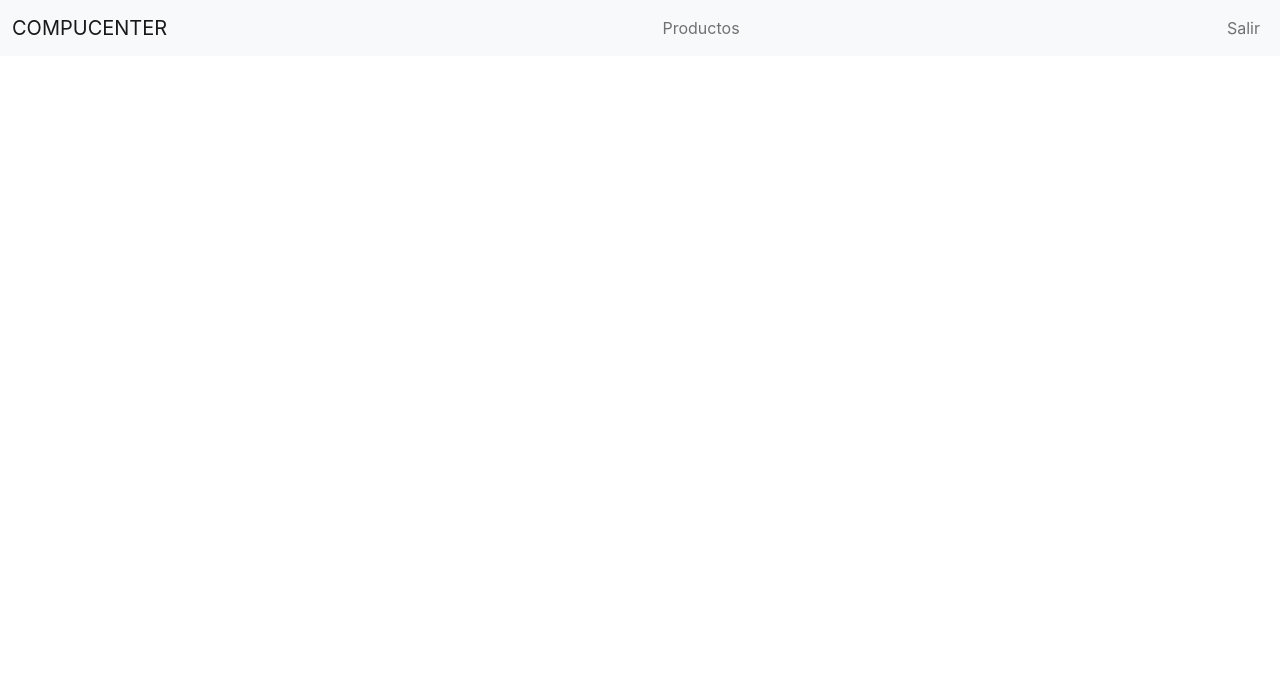
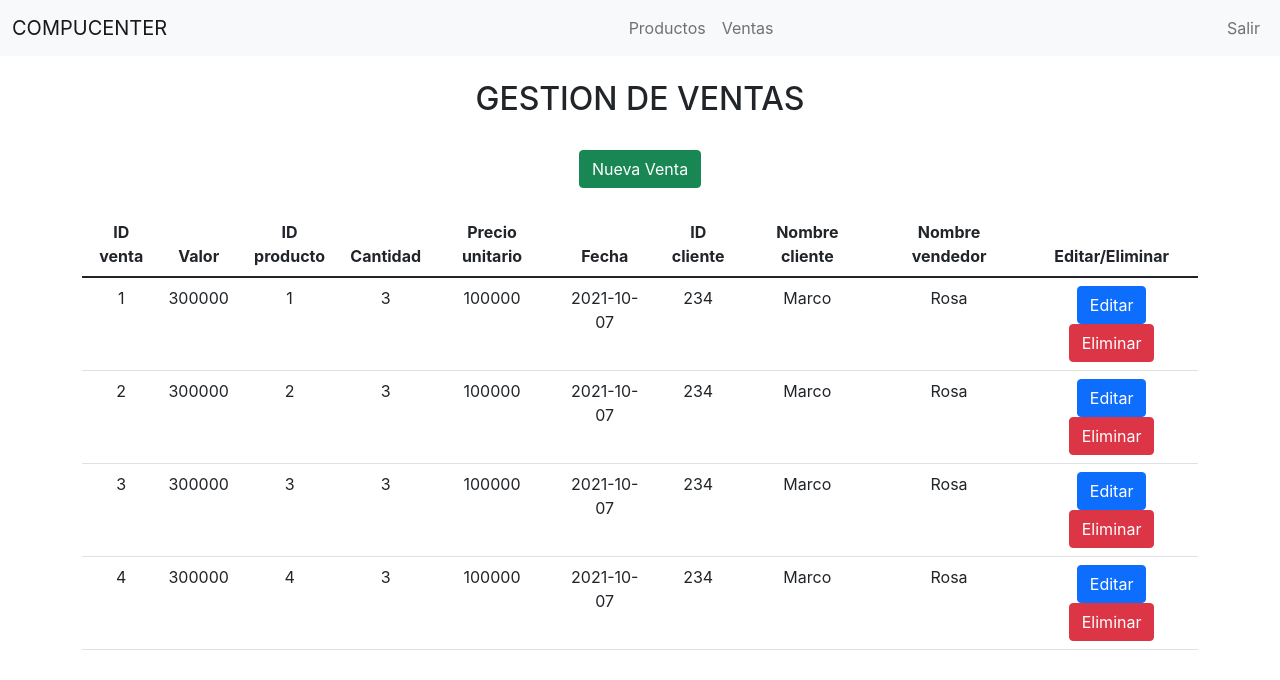
Before and after one commit to sebasc99/ProyectoWeb_DevOpsTIC, a React (Create React App) app in the folder compucenter/: page /ventas in a window 1280 px wide. Shown: the top 680 px of the page. Built offline with nearby package versions, Linux system fonts and the light colour scheme.

Commit message:
"Gestion de Ventas"

```diff
--- a/compucenter/src/App.js
+++ b/compucenter/src/App.js
@@ -4,6 +4,7 @@ import './App.css';
 import { BrowserRouter as Router, Switch, Route } from 'react-router-dom';
 import Navbar from './components/navbar/Navbar';
 import Productos from './components/pages/Productos';
+import Ventas from './components/pages/Ventas';
 
 function App() {
   return (
@@ -12,6 +13,7 @@ function App() {
           <Navbar />
           <Switch>
             <Route path="/productos" exact component={Productos} />
+            <Route path="/ventas" exact component={Ventas} />
           </Switch>
         </Router>
     </div>
--- a/compucenter/src/components/navbar/Navbar.js
+++ b/compucenter/src/components/navbar/Navbar.js
@@ -15,6 +15,9 @@ const Navbar = () => {
                             <li className="nav-item">
                                 <Link className="nav-link" to="/productos">Productos</Link>
                             </li>
+                            <li className="nav-item">
+                                <Link className="nav-link" to="/ventas">Ventas</Link>
+                            </li>
                         </ul>
                         <ul className="navbar-nav justify-content-end">
                             <li className="nav-item">
--- a/compucenter/src/components/pages/Productos.js
+++ b/compucenter/src/components/pages/Productos.js
@@ -113,7 +113,8 @@ class Productos extends React.Component {
     return (
       <>
         <br />
-
+        <h2 className="titulo">GESTION DE PRODUCTOS</h2>
+        <br />
         <Container>
           <Button color="success" onClick={() => this.mostrarModalInsertar()}>Nuevo Producto</Button>
           <br /><br />
--- /dev/null
+++ b/compucenter/src/components/pages/Ventas.css
@@ -0,0 +1,3 @@
+.Ventas {
+    text-align: center;
+  }
--- a/compucenter/src/components/pages/Ventas.js
+++ b/compucenter/src/components/pages/Ventas.js
@@ -1,21 +1,15 @@
 import React from 'react';
+import './Productos.css';
 import { Table, Button, Container, Modal, ModalBody, ModalHeader, FormGroup, ModalFooter } from 'reactstrap';
 
 const datosVenta = [
-    { id: 1, valor: '300000', idProducto:'1', cantidad:'3', precioUnitario:'100000', fecha:'yy/yy/yyyy', idCliente:'234', nombreCliente:'Marco', nombreVendedor:'Rosa'}  ,
-    { id: 2, valor: '300000', idProducto:'2', cantidad:'3', precioUnitario:'100000', fecha:'yy/yy/yyyy', idCliente:'234', nombreCliente:'Marco', nombreVendedor:'Rosa'} ,
-    { id: 3, valor: '300000', idProducto:'3', cantidad:'3', precioUnitario:'100000', fecha:'yy/yy/yyyy', idCliente:'234', nombreCliente:'Marco', nombreVendedor:'Rosa'}  ,
-    { id: 4, valor: '300000', idProducto:'4', cantidad:'3', precioUnitario:'100000', fecha:'yy/yy/yyyy', idCliente:'234', nombreCliente:'Marco', nombreVendedor:'Rosa'}  ,
+  { id: 1, valor: '300000', idProducto: '1', cantidad: '3', precioUnitario: '100000', fecha: '2021-10-07', idCliente: '234', nombreCliente: 'Marco', nombreVendedor: 'Rosa' },
+  { id: 2, valor: '300000', idProducto: '2', cantidad: '3', precioUnitario: '100000', fecha: '2021-10-07', idCliente: '234', nombreCliente: 'Marco', nombreVendedor: 'Rosa' },
+  { id: 3, valor: '300000', idProducto: '3', cantidad: '3', precioUnitario: '100000', fecha: '2021-10-07', idCliente: '234', nombreCliente: 'Marco', nombreVendedor: 'Rosa' },
+  { id: 4, valor: '300000', idProducto: '4', cantidad: '3', precioUnitario: '100000', fecha: '2021-10-07', idCliente: '234', nombreCliente: 'Marco', nombreVendedor: 'Rosa' },
 ];
 
 class Ventas extends React.Component {
-
-    /*const [ventas, setVentas] = useState(datosVenta);
-
-  //
-    const eliminarVenta = (id) => {
-    setVentas(ventas.filter((venta) => venta.id !== id));
-  };*/
 
   state = {
     data: datosVenta,
@@ -27,7 +21,7 @@ class Ventas extends React.Component {
       fecha: "",
       idCliente: "",
       nombreCliente: "",
-      nombreVendedor:"",
+      nombreVendedor: "",
     },
     modalInsertar: false,
     modalEditar: false,
@@ -62,7 +56,7 @@ class Ventas extends React.Component {
   };
 
   cerrarModalEditar = () => {
-    this.setState({modalEditar: false,});
+    this.setState({ modalEditar: false, });
   };
 
   insertar = () => {
@@ -70,7 +64,7 @@ class Ventas extends React.Component {
     valorNuevo.id = this.state.data.length + 1;
     var arreglo = this.state.data;
     arreglo.push(valorNuevo);
-    this.setState({modalInsertar: false, data: arreglo});
+    this.setState({ modalInsertar: false, data: arreglo });
   };
 
   editar = (dato) => {
@@ -116,16 +110,12 @@ class Ventas extends React.Component {
   render() {
     return (
       <>
-        <br/><br/>
-        <h2 className="titulo">REGISTRO DE VENTAS</h2>
-        <br/>
+        <br />
+        <h2 className="titulo">GESTION DE VENTAS</h2>
+        <br />
         <Container>
-          <Button color="success" onClick={() => this.mostrarModalInsertar()}>Agregar venta</Button>
-          <br/>
-          <div className="buscar centrar">
-            <input placeholder="Buscar..." type="text"/>
-            <i class="fas fa-search iconoBusqueda"></i>
-          </div>
+          <Button color="success" onClick={() => this.mostrarModalInsertar()}>Nueva Venta</Button>
+          <br /><br />
           <Table>
             <thead>
               <tr>
@@ -153,12 +143,10 @@ class Ventas extends React.Component {
                   <td>{venta.idCliente}</td>
                   <td>{venta.nombreCliente}</td>
                   <td>{venta.nombreVendedor}</td>
-              <td className="accion">
-                <button type="button" className="btn btn-secondary botonTabla"
-                          onClick={() => this.mostrarModalEditar(venta)}><i class="far fa-edit iconoEditar "></i></button>
-
-                <button type="button" className="btn btn-danger"
-                          onClick={() => this.eliminar(venta)}><i class="fas fa-trash-alt iconoEditar "></i></button>
+                  <td>
+                    <Button color="primary" onClick={() => this.mostrarModalEditar(venta)}>Editar</Button>
+                    {"  "}
+                    <Button color="danger" onClick={() => this.eliminar(venta)}>Eliminar</Button>
                   </td>
                 </tr>
               ))}
@@ -168,12 +156,12 @@ class Ventas extends React.Component {
 
         <Modal isOpen={this.state.modalInsertar}>
           <ModalHeader>
-            <div><h3>Agregar venta</h3></div>
+            <div><h3>Nueva Venta</h3></div>
           </ModalHeader>
 
           <ModalBody>
             <FormGroup>
-              <label>ID:</label>
+              <label>Id:</label>
               <input className="form-control" readOnly type="text" value={this.state.data.length + 1} />
             </FormGroup>
 
@@ -183,7 +171,7 @@ class Ventas extends React.Component {
             </FormGroup>
 
             <FormGroup>
-              <label>ID producto:</label>
+              <label>Id Producto:</label>
               <input className="form-control" name="idProducto" type="text" onChange={this.handleChange} />
             </FormGroup>
 
@@ -203,7 +191,7 @@ class Ventas extends React.Component {
             </FormGroup>
 
             <FormGroup>
-              <label>ID cliente:</label>
+              <label>Id Cliente:</label>
               <input className="form-control" name="idCliente" type='text' onChange={this.handleChange} />
             </FormGroup>
 
@@ -227,13 +215,13 @@ class Ventas extends React.Component {
 
         <Modal isOpen={this.state.modalEditar}>
           <ModalHeader>
-            <div><h3>Editar registro de venta</h3></div>
+            <div><h3>Editar Venta</h3></div>
           </ModalHeader>
 
           <ModalBody>
             <FormGroup>
               <label>ID:</label>
-              <input className="form-control" name="id" readOnly type="text" value={this.state.form.id} />
+              <input className="form-control" readOnly type="text" value={this.state.form.id} />
             </FormGroup>
 
             <FormGroup>
@@ -253,7 +241,7 @@ class Ventas extends React.Component {
 
             <FormGroup>
               <label>Precio unitario:</label>
-              <input className="form-control" name="precioUnitario" type='number' onChange={this.handleChange} value={this.state.form.precioUnitario}/>
+              <input className="form-control" name="precioUnitario" type='number' onChange={this.handleChange} value={this.state.form.precioUnitario} />
             </FormGroup>
 
             <FormGroup>
@@ -278,7 +266,7 @@ class Ventas extends React.Component {
           </ModalBody>
 
           <ModalFooter>
-            <Button color="primary" onClick={() => this.editar(this.state.form)}>Aceptar</Button>
+            <Button color="primary" onClick={() => this.editar(this.state.form)}>Editar</Button>
             <Button color="danger" onClick={() => this.cerrarModalEditar()}>Cancelar</Button>
           </ModalFooter>
         </Modal>
```
Lines whose indentation alone changed are shown as unchanged.
